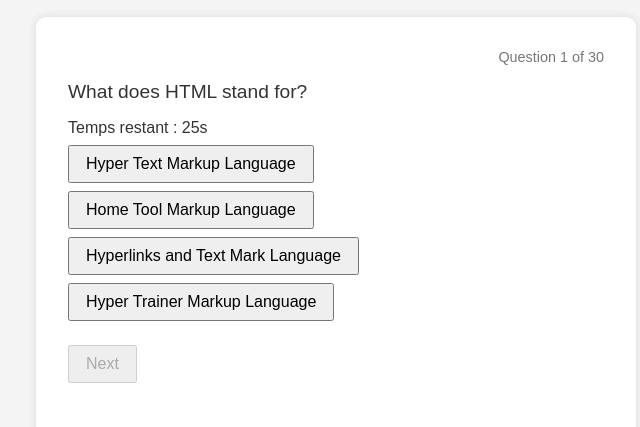
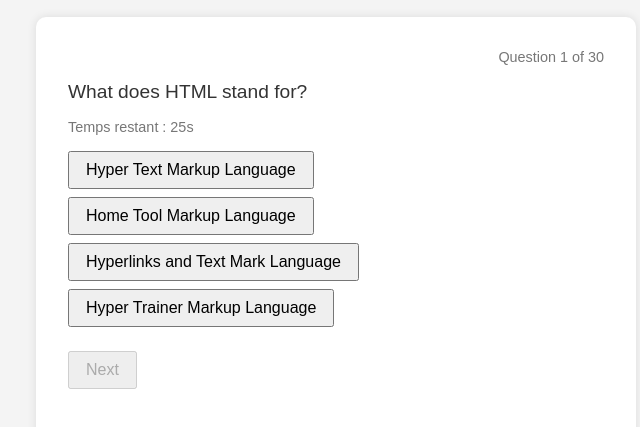
Before and after one commit to juniorgens/Wdpweek5homework-, a plain HTML site: page part2/index.html in a window 1280 px wide. Shown: the part 143-570 px from the top of the page, without its empty margins (304-944 px from the left). Drawn offline with Linux system fonts and the light colour scheme.

Commit message:
Update index.html

```diff
--- a/part2/index.html
+++ b/part2/index.html
@@ -46,6 +46,12 @@
       font-weight: bold;
       text-align: center;
     }
+#timer {
+  font-size: 0.9rem;
+  color: #777;
+  margin-bottom: 1rem;
+}
+
   </style>
 </head>
 <body>
```
